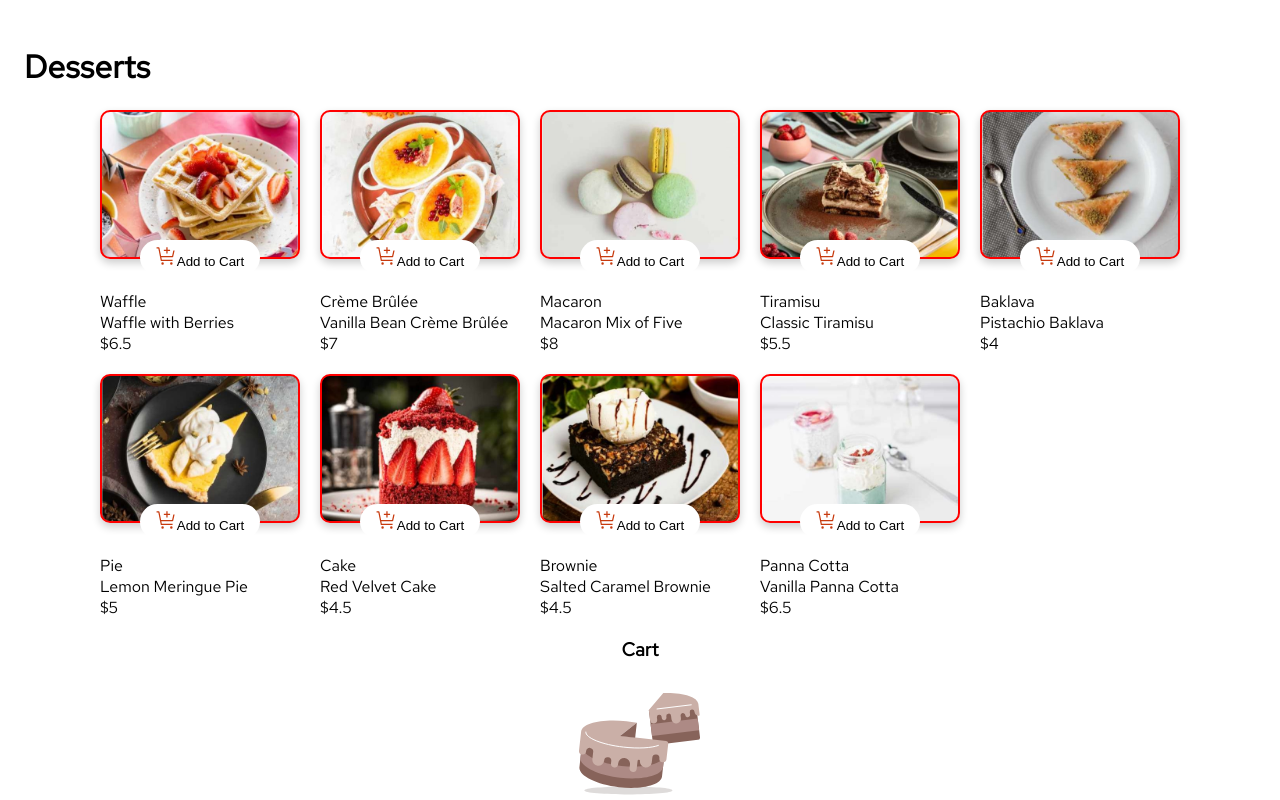
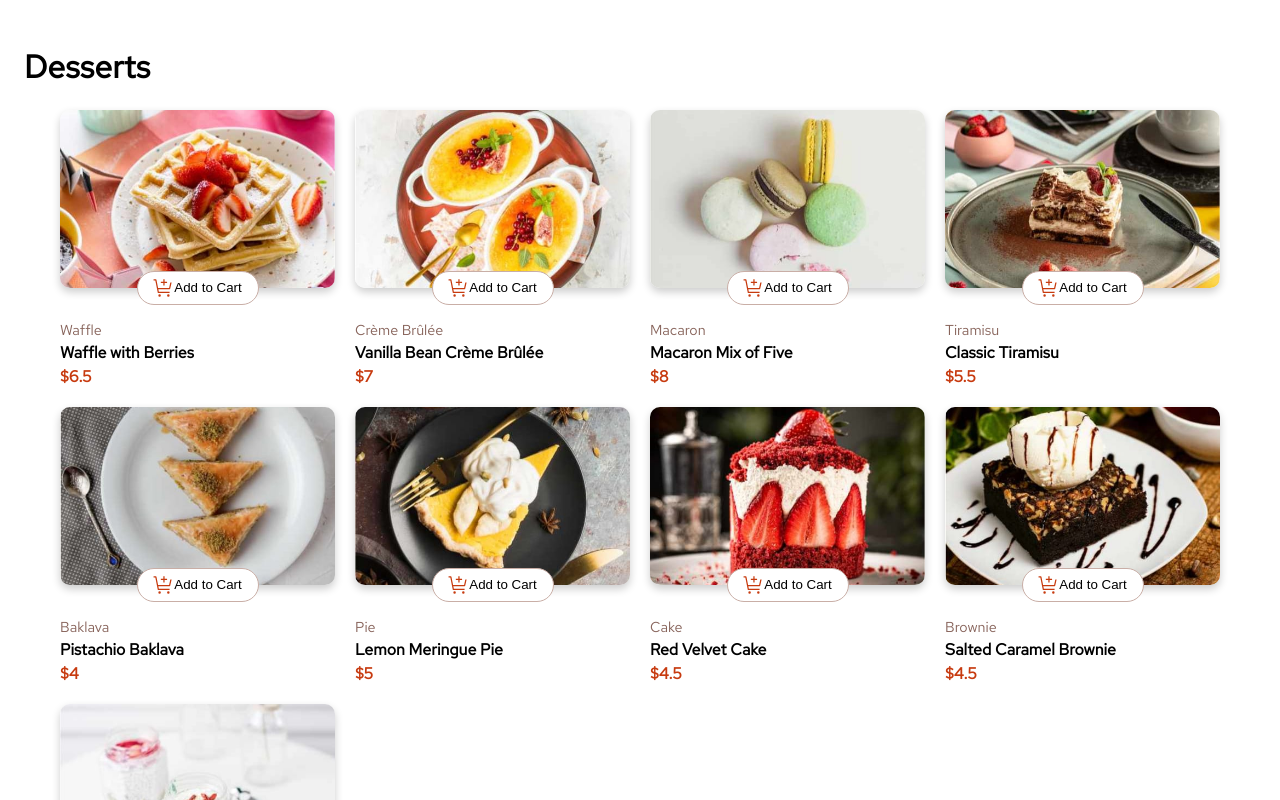
Before and after one commit to KonieK981/product-list-with-cart, a React (Vite) app: page / in a window 1280 px wide. Shown: the top 800 px of the page. Built offline with nearby package versions, Linux system fonts and the light colour scheme.

Commit message:
Developing gallery's components

```diff
--- a/src/components/button/Button.jsx
+++ b/src/components/button/Button.jsx
@@ -1,4 +1,5 @@
 import { useCart } from "./../../hooks/useCart";
+import styles from "./Button.module.css";
 
 const Button = ({ children, stylesProp, id }) => {
   const { state, dispatch } = useCart();
@@ -6,6 +7,7 @@ const Button = ({ children, stylesProp, id }) => {
   return (
     <button
       style={stylesProp}
+      className={styles.btn}
       onClick={() => dispatch({ type: "increment", payload: id })}
     >
       {children}
--- a/src/components/button/Button.module.css
+++ b/src/components/button/Button.module.css
@@ -1,4 +1,8 @@
-.divs {
-  height: 100px;
-  background-color: red;
+.btn {
+  width: 100%;
+  background-color: transparent;
+  display: flex;
+  justify-content: center;
+  align-items: center;
+  border: none;
 }
--- a/src/components/card-panel/CardPanel.jsx
+++ b/src/components/card-panel/CardPanel.jsx
@@ -10,11 +10,15 @@ const CardPanel = ({ id }) => {
   return (
     <div className={styles.panel}>
       <button onClick={() => dispatch({ type: "increment", payload: id })}>
-        <IncrementQuantity />
+        <div className={styles.circle}>
+          <IncrementQuantity />
+        </div>
       </button>
-      <span>{state[id]}</span>
+      <div className={styles.indicator}>{state[id]}</div>
       <button onClick={() => dispatch({ type: "decrement", payload: id })}>
-        <DecrementQuantity />
+        <div className={styles.circle}>
+          <DecrementQuantity />
+        </div>
       </button>
     </div>
   );
--- a/src/components/card-panel/CardPanel.module.css
+++ b/src/components/card-panel/CardPanel.module.css
@@ -1,6 +1,9 @@
 .panel {
   display: flex;
+  width: 100%;
   justify-content: space-evenly;
+  color: white;
+  font-size: 0.8rem;
 
   button {
     width: 20px;
@@ -10,3 +13,17 @@
     border: none;
   }
 }
+
+.circle {
+  width: 15px;
+  height: 15px;
+  display: flex;
+  justify-content: center;
+  align-items: center;
+  border-radius: 20px;
+  border: 1px solid white;
+}
+
+.indicator {
+  width: 20px;
+}
--- a/src/components/card/Card.jsx
+++ b/src/components/card/Card.jsx
@@ -9,29 +9,23 @@ const Card = ({ product }) => {
   const { state, dispatch } = useCart();
 
   const active = state[product.name];
-  const color = !active ? "white" : colors["red"];
 
   const cardStyle = {
     backgroundImage: `url(${product.image.desktop})`,
-    backgroundSize: "cover",
-    backgroundPosition: "center",
-    borderRadius: "10px",
-    paddindBottom: "1rem",
-    height: "145px",
-    boxShadow: "0 4px 8px rgba(0, 0, 0, 0.2)",
+    border: active ? `2px solid ${colors["red"]}` : "none",
   };
 
-  const btnStyles = {
-    backgroundColor: "transparent",
-    border: "none",
+  const btmStyles = {
+    backgroundColor: !active ? "white" : colors["red"],
+    border: !active ? `1px solid ${colors["rose-300"]}` : "none",
   };
 
   return (
     <div className={styles.card}>
       <div style={cardStyle} className={styles.cover}>
-        <div className={styles.bottomSide} style={{ backgroundColor: color }}>
+        <div className={styles.bottomSide} style={btmStyles}>
           {!active ? (
-            <Button stylesProp={btnStyles} id={product.name}>
+            <Button id={product.name}>
               <AddToCart />
               Add to Cart
             </Button>
@@ -41,9 +35,9 @@ const Card = ({ product }) => {
         </div>
       </div>
       <div className={styles.footer}>
-        <span className="blur-text">{product.category}</span>
-        <span className="strong-text">{product.name}</span>
-        <span className="price">${product.price}</span>
+        <span className={styles.blurText}>{product.category}</span>
+        <span className={styles.strongText}>{product.name}</span>
+        <span className={styles.price}>${product.price}</span>
       </div>
     </div>
   );
--- a/src/components/card/Card.module.css
+++ b/src/components/card/Card.module.css
@@ -1,25 +1,32 @@
 .card {
+  box-sizing: border-box;
   display: flex;
   flex-direction: column;
 }
 
 .cover {
   border-radius: 10px;
-  border: solid 2px red;
   position: relative;
   display: flex;
   justify-content: center;
   align-items: flex-end;
+  background-size: cover;
+  background-position: center;
+  padding-bottom: 1rem;
+  height: 162px;
+  box-shadow: 0 4px 8px rgba(0, 0, 0, 0.2);
 }
 
 .bottomSide {
   width: 110px;
-  height: 25px;
+  height: 22px;
   position: relative;
-  top: 18px;
+  top: 33px;
   padding: 5px;
   border-radius: 18px;
   transition: all 1s ease;
+  display: flex;
+  align-items: center;
 }
 
 .footer {
@@ -27,4 +34,21 @@
   display: flex;
   flex-direction: column;
   align-items: start;
+  gap: 3px;
 }
+
+.blurText {
+  font-size: 0.9rem;
+  filter: blur(0.4px);
+  color: var(--red-rose-500);
+}
+
+.strongText {
+  font-weight: 700;
+}
+
+.price {
+  color: var(--red);
+  font-weight: 700;
+  filter: blur(0.4px);
+}
--- a/src/components/gallery/Gallery.module.css
+++ b/src/components/gallery/Gallery.module.css
@@ -1,6 +1,6 @@
 .gallery {
   display: grid;
-  grid-template-columns: repeat(auto-fit, minmax(150px, 200px));
+  grid-template-columns: repeat(auto-fit, minmax(150px, 275px));
   gap: 20px;
   justify-content: center;
 }
--- a/src/index.css
+++ b/src/index.css
@@ -4,7 +4,7 @@
     url("./assets/fonts/static/RedHatText-Regular.ttf");
 }
 :root {
-  --red-color: hsl(14, 86%, 42%);
+  --red: hsl(14, 86%, 42%);
   --red-green: hsl(159, 69%, 38%);
   --red-rose-50: hsl(20, 50%, 98%);
   --red-rose-100: hsl(13, 31%, 94%);
--- a/src/values/colors.js
+++ b/src/values/colors.js
@@ -1,4 +1,5 @@
 export const colors = {
+  white: "white",
   red: "hsl(14, 86%, 42%)",
   green: "hsl(159, 69%, 38%)",
   "rose-50": "hsl(20, 50%, 98%)",
```
